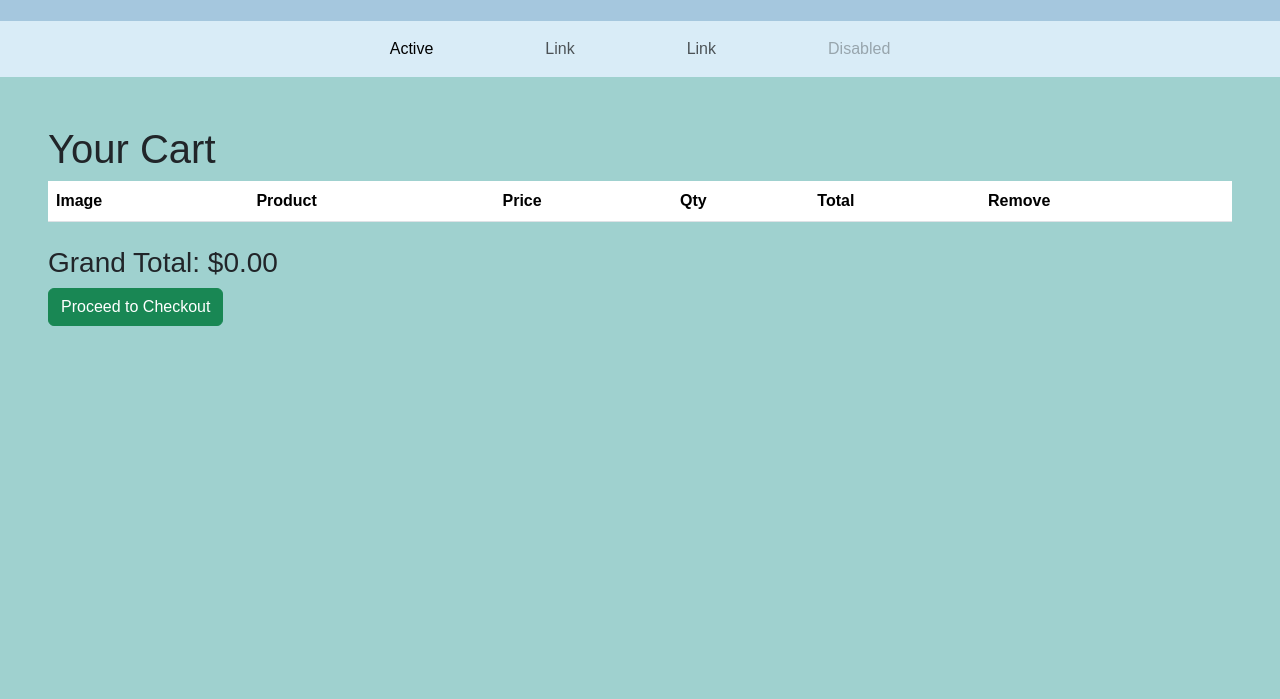
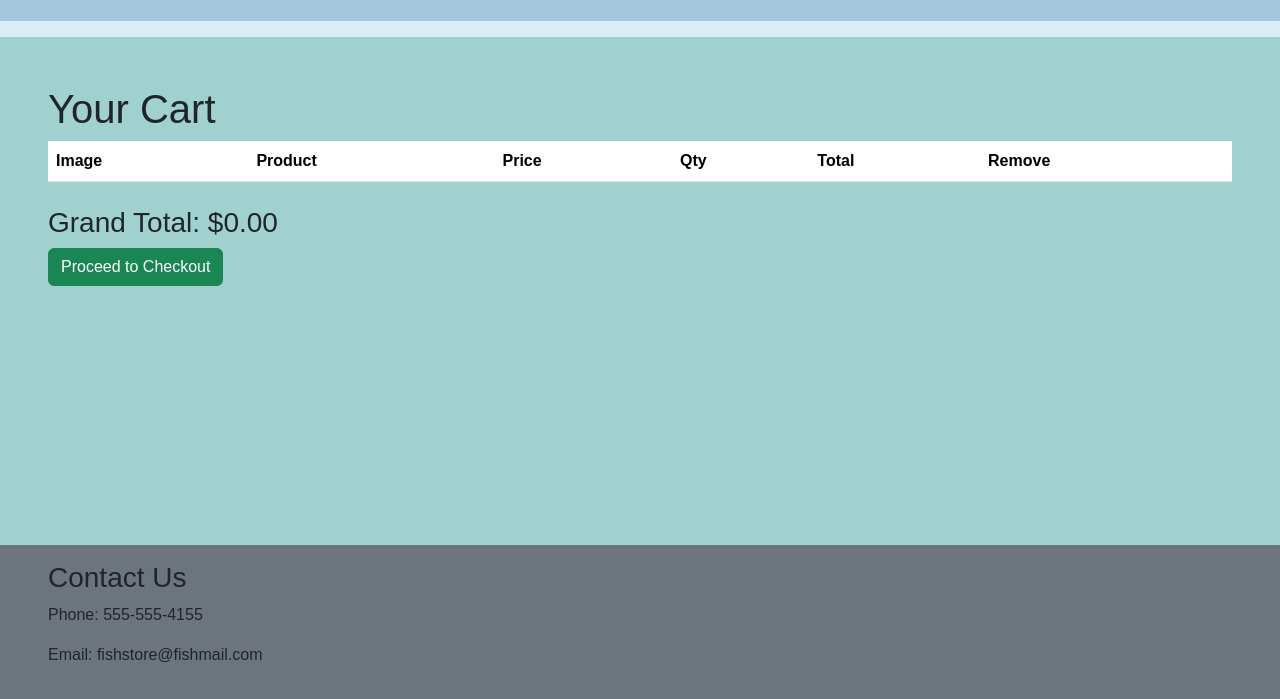
Before and after one commit to Zachry33/Fish-Ecommerce-Store, a website: page client/public/cart.html in a window 1280 px wide. Shown: the part 101-800 px from the top of the page. Drawn offline with nearby package versions, Linux system fonts and the light colour scheme.

Commit message:
updated cart functionality and removed unessesary html elements

```diff
--- a/client/public/cart.html
+++ b/client/public/cart.html
@@ -12,7 +12,8 @@
     <script src="js/cart.js"></script>
     </head>
 
-    <body>
+    <body class="d-flex flex-column min-vh-100>
+        <div class="flex-grow-1">
             <nav class="navbar navbar-expand-lg py-4" style="background-color: #a5c7de;" data-bs-theme="light">
                 <div class="container-fluid d-flex align-items-center justify-content-between">
                     <ul class="navbar-nav me-auto mb-2 mb-lg-0">
@@ -38,21 +39,9 @@
                 </div>
                 <div>
             </nav>
-        <nav class="navbar navbar-expand-lg navbar-light" style="background-color: #d9ecf7;">
+            <nav class="navbar navbar-expand-lg navbar-light secondary-nav" style="background-color: #d9ecf7;">
                 <div class="container justify-content-center">
                 <ul class="navbar-nav">
-                <li class="nav-item mx-5">
-                    <a class="nav-link active" aria-current="page" href="#">Active</a>
-                </li>
-                <li class="nav-item mx-5">
-                    <a class="nav-link" href="#">Link</a>
-                </li>
-                <li class="nav-item mx-5">
-                    <a class="nav-link" href="#">Link</a>
-                </li>
-                <li class="nav-item mx-5">
-                    <a class="nav-link disabled" aria-disabled="true">Disabled</a>
-                </li>
                 </ul>
                 </div>
             </nav>
@@ -126,7 +115,13 @@
         </div>
         </div>
         </div>
-
-
+        </div>
+        <footer class="mt-auto">
+            <div class="container-fluid ps-5 pt-3 pb-3 bg-secondary">
+                <h3>Contact Us</h3>
+                <p>Phone: 555-555-4155</p>
+                <p>Email: fishstore@fishmail.com</p>
+            </div>
+        </footer>
     </body>
 </html>
--- a/client/public/css/style.css
+++ b/client/public/css/style.css
@@ -124,3 +124,7 @@ body, html {
   padding-top: 40px;
   padding-bottom: 20px;
 }
+
+.secondary-nav {
+  height: 10px;
+}
--- a/client/public/js/cart.js
+++ b/client/public/js/cart.js
@@ -18,8 +18,11 @@ document.addEventListener("DOMContentLoaded", () => {
         signOutLink.addEventListener("click", () => {
             localStorage.removeItem("username");
             localStorage.removeItem("sessionToken");
+            localStorage.removeItem("cart");
             location.reload();
         });
+
+        navLink.appendChild(signOutLink);
 
         const rightNav = document.querySelector("#right-nav");
 
--- a/client/public/js/index.js
+++ b/client/public/js/index.js
@@ -77,6 +77,7 @@ document.addEventListener("DOMContentLoaded", () => {
         signOutLink.addEventListener("click", () => {
             localStorage.removeItem("username");
             localStorage.removeItem("sessionToken");
+            localStorage.removeItem("cart");
             location.reload();
         });
 
```
Also changed, not shown: client/public/index.html (+1 -13 lines), client/public/js/product.js (+7 -1 lines), client/public/product.html (+1 -13 lines). Lines whose indentation alone changed are shown as unchanged.
